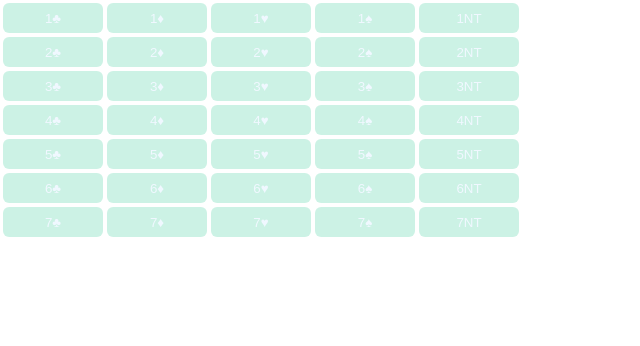
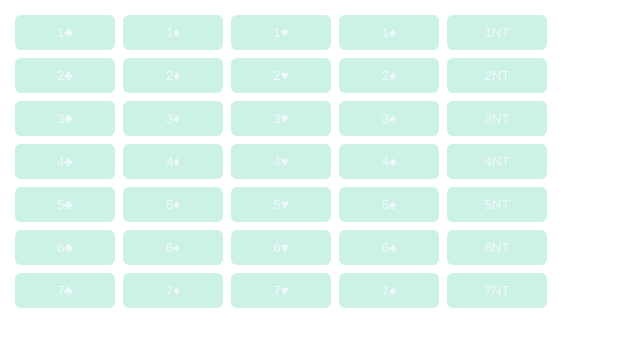
Before and after one commit to Dexaas/BridgeSystem, a Vue app: page / in a window 1280 px wide. Shown: the top 346 px of the page, without its empty margins (0-640 px from the left). Built offline with nearby package versions, Linux system fonts and the light colour scheme.

Commit message:
added fancy buttons!

```diff
--- a/src/components/ButtonCompiler.vue
+++ b/src/components/ButtonCompiler.vue
@@ -1,5 +1,5 @@
 <template>
-  <div>
+  <div class="btn-div">
     <table>
       <tbody>
         <tr v-for="(group, index) in openingGroups" :key="index">
@@ -28,7 +28,7 @@ export default {
       for (let i = 1; i <= 7; i++) {
         groups.push({
           label: `${i}`,
-          openings: this.openings.filter(opening => opening.name.startsWith(`${i}`))
+          openings: this.openings.filter((opening) => opening.name.startsWith(`${i}`))
         })
       }
       return groups
@@ -38,15 +38,22 @@ export default {
 </script>
 
 <style>
+.btn-div {
+  margin-top: 10px;
+  margin-left: 10px;
+}
+
 .button1 {
   background-color: hsla(160, 100%, 37%, 0.2);
   color: aliceblue;
-  height: 30px;
+  height: 35px;
   width: 100px;
   cursor: pointer;
   text-align: center;
   border: none;
   border-radius: 6px;
+  margin-block: 2px;
+  margin-inline: 2px;
 }
 .button1:hover {
   background-color: hsla(160, 100%, 37%, 1);
```
